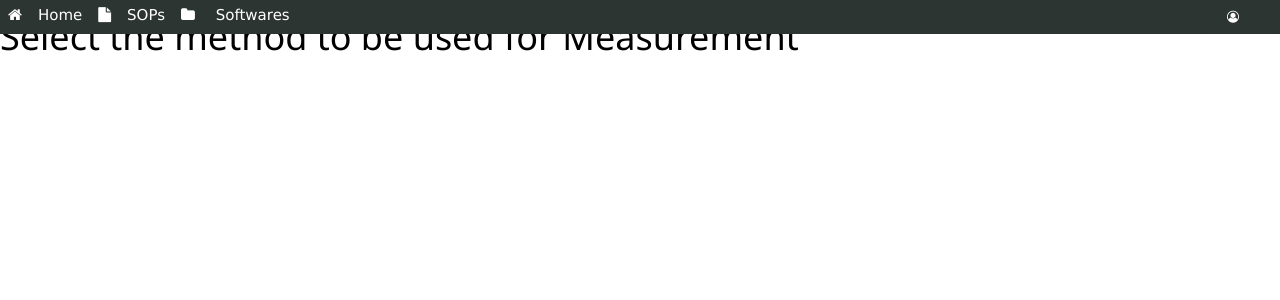
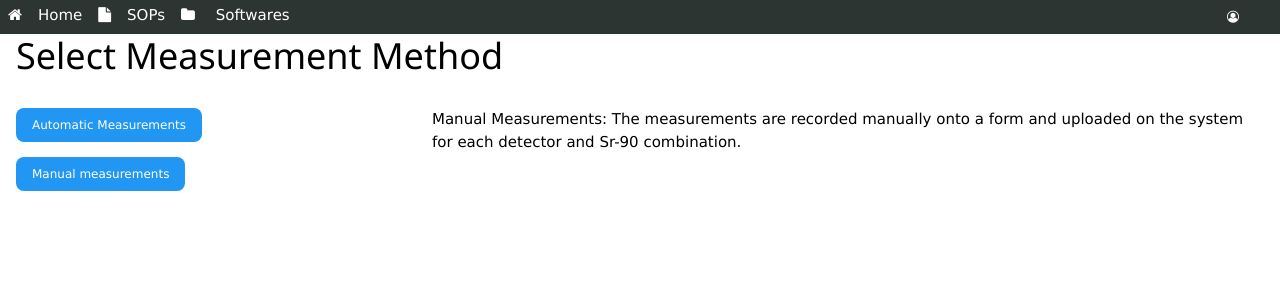
Before and after one commit to nkosie18/work_app, a Flask app: template app/templates/sr_90_method.html in a window 1280 px wide. Shown: the top 300 px of the page. Run offline with Flask 2, Linux system fonts and the light colour scheme; the template is opened without the code that fills it, so the values that code supplies are empty; parts of the project's set-up code (start-up, migrations or seed data) failed here and were passed over; some libraries are stand-ins or nearby versions.

Commit message:
working on automating the measurements to the sr-90 checks

```diff
--- a/app/templates/chambers.html
+++ b/app/templates/chambers.html
@@ -60,7 +60,6 @@
             <div class="w3-container w3-padding-64">
                     <div class="w3-row">
                         <div id="refmeas_b" class="w3-col l8 m8">
-
                         </div>
                     </div>
 
@@ -78,7 +77,7 @@
         <div class="w3-col l6 ">
             <h2>Navigator</h2>
             <p><button type="button" onclick="location.href='{{url_for('reg_chamber.reg_chamber')}}'" class="w3-button w3-blue w3-round-large w3-small"> Add a New Chamber to the Chamber Library </button></p>
-            <p><button type="button" onclick="location.href='{{url_for('ion_chamber.sr_checks_m')}}'" class="w3-button w3-blue w3-round-large"> Perform Ionization Chamber Stability checks using Sr-90 check Source. </button>  <a href="">  </a></p>
+            <p><button type="button" onclick="location.href='{{url_for('ion_chamber.select_measurements_method')}}'" class="w3-button w3-blue w3-round-large"> Perform Ionization Chamber Stability checks using Sr-90 check Source. </button>  <a href="">  </a></p>
             <p><button type="button" onclick="location.href='{{url_for('ion_chamber.Cal_certs')}}'" class="w3-button w3-blue w3-round-large"> Add a New Calibration Certificate to the Database </button></p>
             <br>
         </div>
--- a/app/templates/sr_90_method.html
+++ b/app/templates/sr_90_method.html
@@ -1,9 +1,36 @@
 {% extends 'base.html' %} {% block title %} Measurement Method {% endblock %} {%
 block content %}
-<div class="w3-container-fluid">
+<div class="w3-container">
+  <div class="w3-row" style="margin-top: 5mm">
+    <h1>Select Measurement Method</h1>
+  </div>
   <div class="w3-row">
-    <h1>Select the method to be used for Measurement</h1>
+    <div class="w3-col l4 m4">
+      <p>
+        <button
+          type="button"
+          onclick="location.href='{{url_for('ion_chamber.auto_measure_sr_checks')}}'"
+          class="w3-button w3-blue w3-round-large w3-small"
+        >
+          Automatic Measurements
+        </button>
+      </p>
+      <p>
+        <button
+          type="button"
+          onclick="location.href='{{url_for('ion_chamber.sr_checks_m')}}'"
+          class="w3-button w3-blue w3-round-large w3-small"
+        >
+          Manual measurements
+        </button>
+      </p>
+    </div>
+    <div class="w3-col l8 m8">
+      <p>
+        Manual Measurements: The measurements are recorded manually onto a form
+        and uploaded on the system for each detector and Sr-90 combination.
+      </p>
+    </div>
   </div>
-  <div class="w3-row"></div>
 </div>
 {% endblock %}
```
Also changed, not shown: app/ionization_chambers/views.py (+26 -0 lines).
